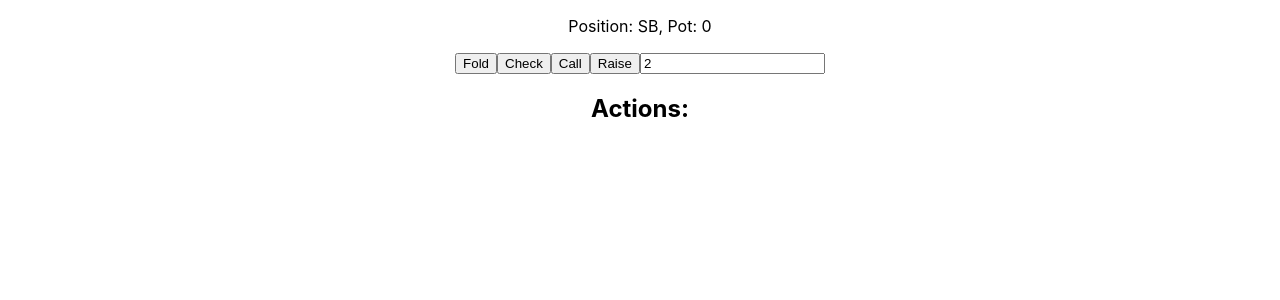
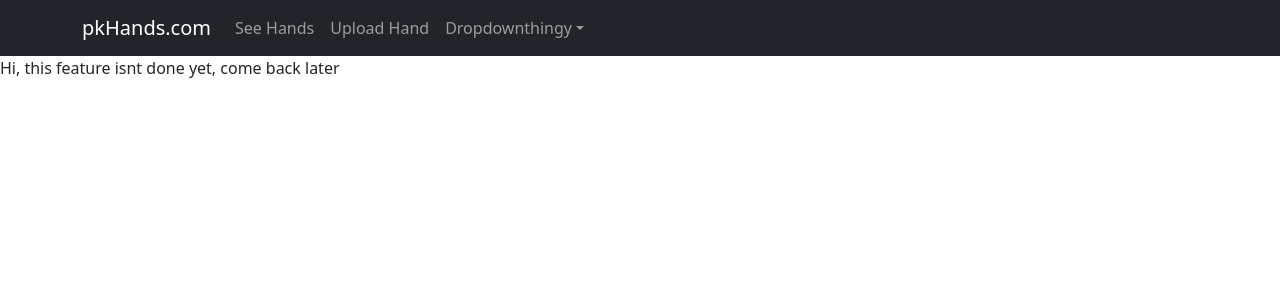
Before and after one commit to Vyrtar/poka-app, a React (Create React App) app: page /hands in a window 1280 px wide. Shown: the top 300 px of the page. Built offline with nearby package versions, Linux system fonts and the light colour scheme.

Commit message:
Added React-Bootstrap as primary ui library

```diff
--- a/package.json
+++ b/package.json
@@ -6,8 +6,11 @@
     "@testing-library/jest-dom": "^5.17.0",
     "@testing-library/react": "^13.4.0",
     "@testing-library/user-event": "^13.5.0",
+    "bootstrap": "^5.3.2",
     "react": "^18.2.0",
+    "react-bootstrap": "^2.10.0",
     "react-dom": "^18.2.0",
+    "react-router-dom": "^6.21.3",
     "react-scripts": "5.0.1",
     "web-vitals": "^2.1.4"
   },
--- a/src/App.css
+++ b/src/App.css
@@ -2,37 +2,20 @@
   text-align: center;
 }
 
-.App-logo {
-  height: 40vmin;
-  pointer-events: none;
+
+
+body {
+  background-color: #212529;
+  color: #ffffff;
 }
 
-@media (prefers-reduced-motion: no-preference) {
-  .App-logo {
-    animation: App-logo-spin infinite 20s linear;
-  }
+
+.btn-primary {
+  background-color: #007bff;
+  border-color: #007bff;
 }
 
-.App-header {
-  background-color: #282c34;
-  min-height: 100vh;
-  display: flex;
-  flex-direction: column;
-  align-items: center;
-  justify-content: center;
-  font-size: calc(10px + 2vmin);
-  color: white;
+.btn-primary:hover {
+  background-color: #0056b3;
+  border-color: #0056b3;
 }
-
-.App-link {
-  color: #61dafb;
-}
-
-@keyframes App-logo-spin {
-  from {
-    transform: rotate(0deg);
-  }
-  to {
-    transform: rotate(360deg);
-  }
-}
--- a/src/App.js
+++ b/src/App.js
@@ -1,11 +1,49 @@
-import './App.css';
-import Replayer from "./components/hands-replayer/Replayer";
+import React from 'react';
+import "./App.css";
+import Container from 'react-bootstrap/Container';
+import Nav from 'react-bootstrap/Nav';
+import Navbar from 'react-bootstrap/Navbar';
+import NavDropdown from 'react-bootstrap/NavDropdown';
+import { BrowserRouter as Router, Route, Routes, Link } from 'react-router-dom';
+
+import 'bootstrap/dist/css/bootstrap.min.css';
+import Replayer from './components/hands-replayer/Replayer';
+import Upload from './pages/Upload';
 
 function App() {
   return (
-    <div className="App">
-        <Replayer />
-    </div>
+    <Router>
+      <div>
+      <Navbar bg="dark" variant="dark" expand="lg" className="body">
+      <Container>
+        <Navbar.Brand href="/">pkHands.com</Navbar.Brand>
+        <Navbar.Toggle aria-controls="basic-navbar-nav" />
+        <Navbar.Collapse id="basic-navbar-nav">
+          <Nav className="me-auto">
+            <Nav.Link href="/hands">See Hands</Nav.Link>
+            <Nav.Link href="/upload">Upload Hand</Nav.Link>
+            <NavDropdown title="Dropdownthingy" id="basic-nav-dropdown">
+              <NavDropdown.Item href="#action/3.1">Login</NavDropdown.Item>
+              <NavDropdown.Item href="#action/3.2">
+                Login even harder
+              </NavDropdown.Item>
+
+              <NavDropdown.Divider />
+              <NavDropdown.Item href="#action/3.4">
+                Logout
+              </NavDropdown.Item>
+            </NavDropdown>
+          </Nav>
+        </Navbar.Collapse>
+      </Container>
+    </Navbar>
+
+        <Routes>
+          <Route path="/hands" element={<Upload />} />
+          <Route path="/upload" element={<Replayer />} />
+        </Routes>
+      </div>
+    </Router>
   );
 }
 
--- a/src/components/hands-replayer/Replayer.js
+++ b/src/components/hands-replayer/Replayer.js
@@ -18,7 +18,7 @@ const Replayer = () => {
     const [inputData, setInputData] = useState(2);
     const handleFold = () => {
         addAction('folds', currentBet);
-        console.log(pokerHand.actions[0].actionSize)
+
     };
 
     const handleCheck = () => {
--- /dev/null
+++ b/src/pages/Hands.js
@@ -0,0 +1,4 @@
+const Hands = () => {
+    return <div>To be implemented</div>
+}
+export default Hands
--- /dev/null
+++ b/src/pages/Upload.js
@@ -0,0 +1,6 @@
+import Replayer from "../components/hands-replayer/Replayer"
+
+const Upload = () => {
+    return <div>Hi, this feature isnt done yet, come back later</div>
+}
+export default Upload
```
Also changed, not shown: src/components/navigation.js (added, +33 -0 lines), 1 other file (tests, documents, lock files or other folders).
